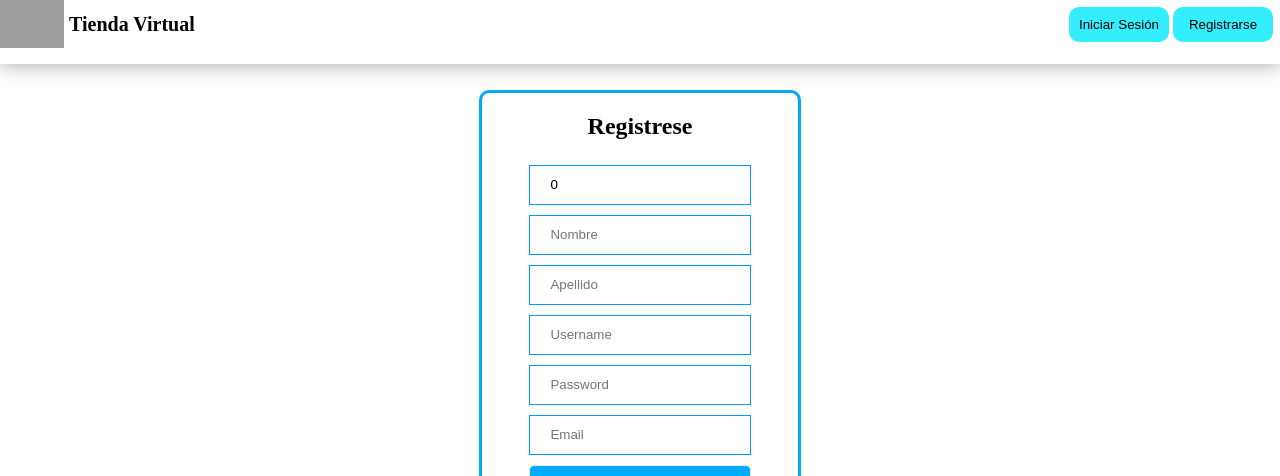
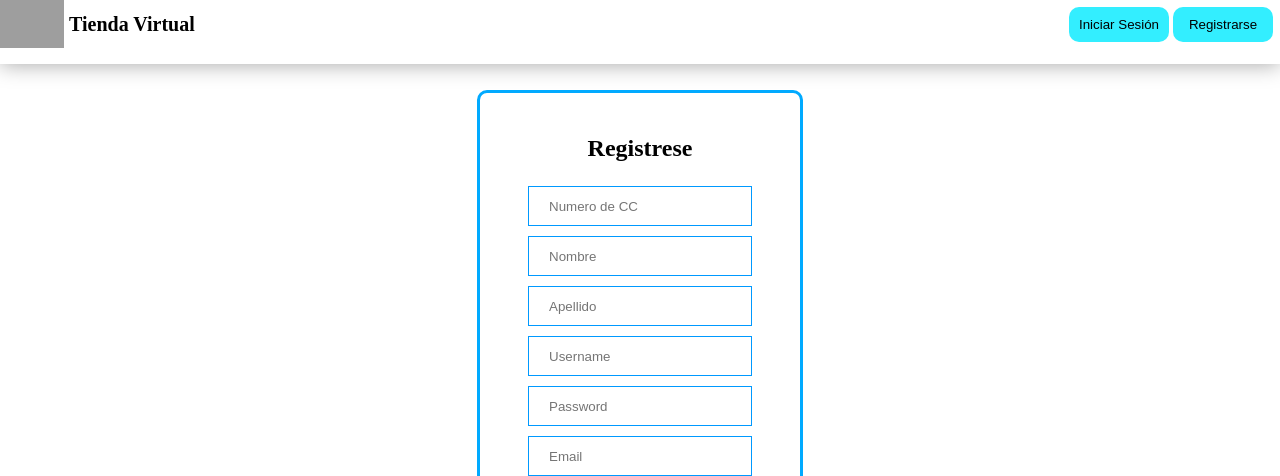
Before and after one commit to criiscz/App-MisionTic-Ciclo3-Frontend, a Vue app: page /#/login in a window 1280 px wide. Both pictures are taken after a click on the button "Registrarse". Shown: the top 476 px of the page. Built offline with nearby package versions, Linux system fonts and the light colour scheme; grey boxes are pictures that could not be loaded.

Commit message:
Mejora de estilo

```diff
--- a/src/views/Login.vue
+++ b/src/views/Login.vue
@@ -65,8 +65,8 @@ export default {
 .container_login_user {
   border: 3px solid #0AF;
   border-radius: 10px;
-  height: 40%;
-  width: 50%;
+  height: 20em;
+  width: 15em;
   display: flex;
   flex-direction: column;
   justify-content: center;
--- a/src/views/SignUp.vue
+++ b/src/views/SignUp.vue
@@ -11,7 +11,7 @@
         <br>
         <input type="text" v-model="user.account.username" placeholder="Username">
         <br>
-        <input type="text" v-model="user.account.password" placeholder="Password">
+        <input type="password" v-model="user.account.password" placeholder="Password">
         <br>
         <input type="email" v-model="user.account.email" placeholder="Email">
         <br>
@@ -29,7 +29,7 @@ export default {
   data: function () {
     return {
       user: {
-        id: 0,
+        id: Number,
         name: "",
         surname: "",
         account: {
@@ -65,7 +65,7 @@ export default {
 <style scoped>
 .signUp_user {
   margin: 0;
-  padding: 0%;
+  padding: 0;
   height: 100%;
   width: 100%;
   display: flex;
@@ -78,8 +78,8 @@ export default {
 
   border-radius: 10px;
 
-  width: 25%;
-  height: 60%;
+  width: 20em;
+  height: 30em;
   display: flex;
 
   flex-direction: column;
```
